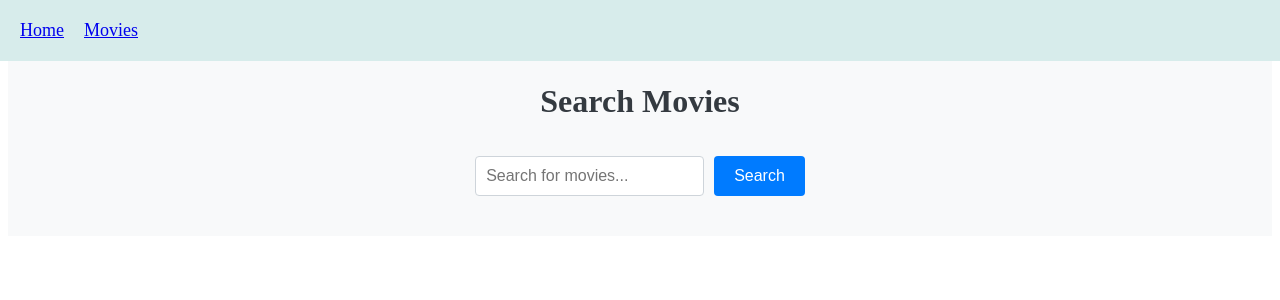
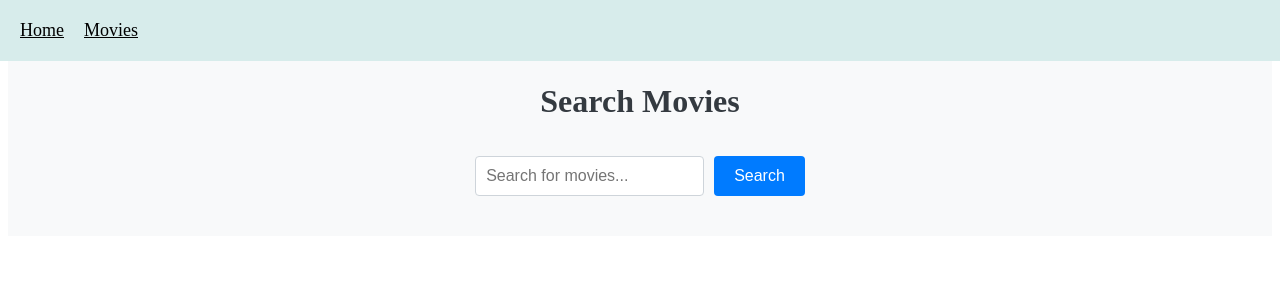
Before and after one commit to sydorovay/goit-react-hw-05, a React (Vite) app: page /movies in a window 1280 px wide. Shown: the top 300 px of the page. Built offline with nearby package versions, Linux system fonts and the light colour scheme.

Commit message:
Edit navigation style

```diff
--- a/src/components/MovieList/MovieList.module.css
+++ b/src/components/MovieList/MovieList.module.css
@@ -1,6 +1,6 @@
 .movieList {
   display: grid;
-  grid-template-columns: repeat(5, 1fr);
+  grid-template-columns: repeat(8, 1fr);
   gap: 20px;
   padding: 20px;
 }
--- a/src/components/Navigation/Navigation.module.css
+++ b/src/components/Navigation/Navigation.module.css
@@ -9,6 +9,11 @@ background: #d7eceb;
 }
 
 .navLink {
+  color: black;
 margin-right: 20px;
 font-size: large;
 }
+
+.navLink:hover {
+  color:#8d3234;
+}
```
